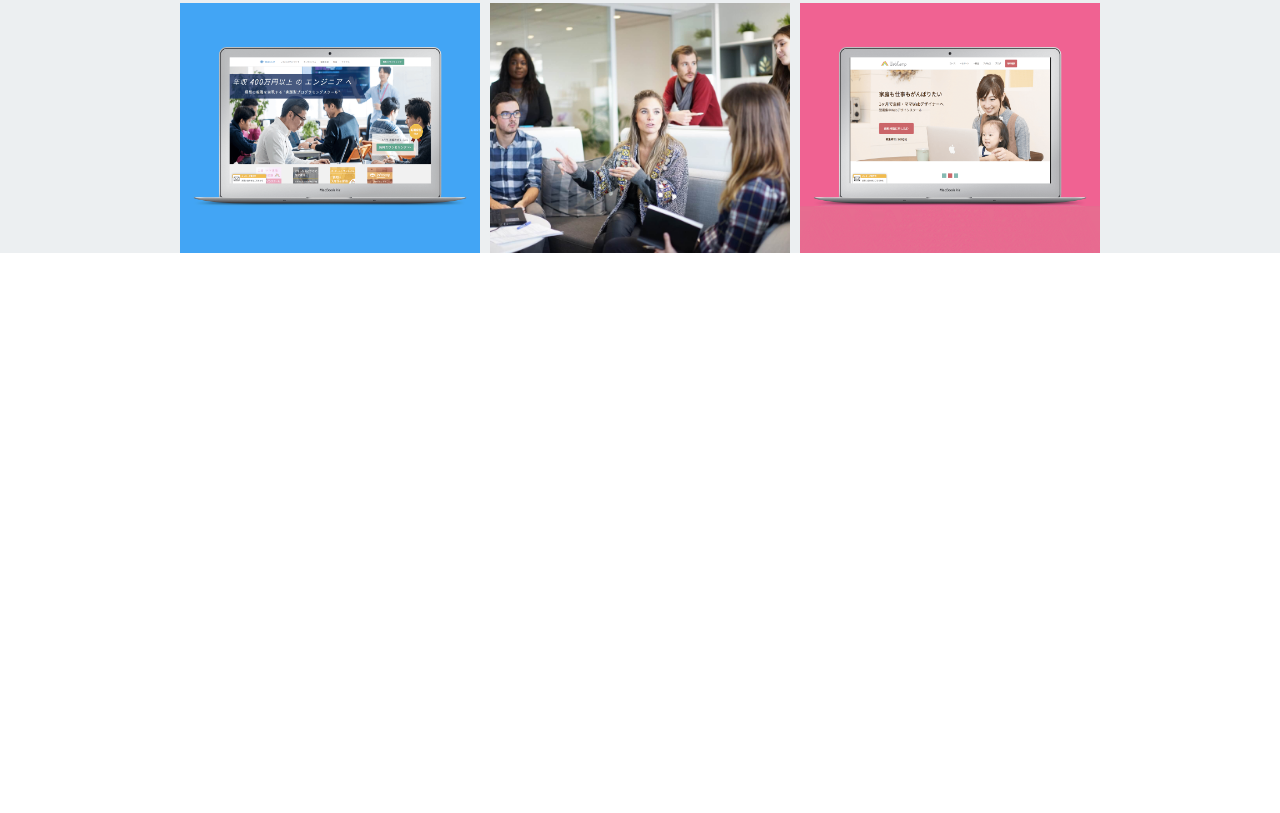
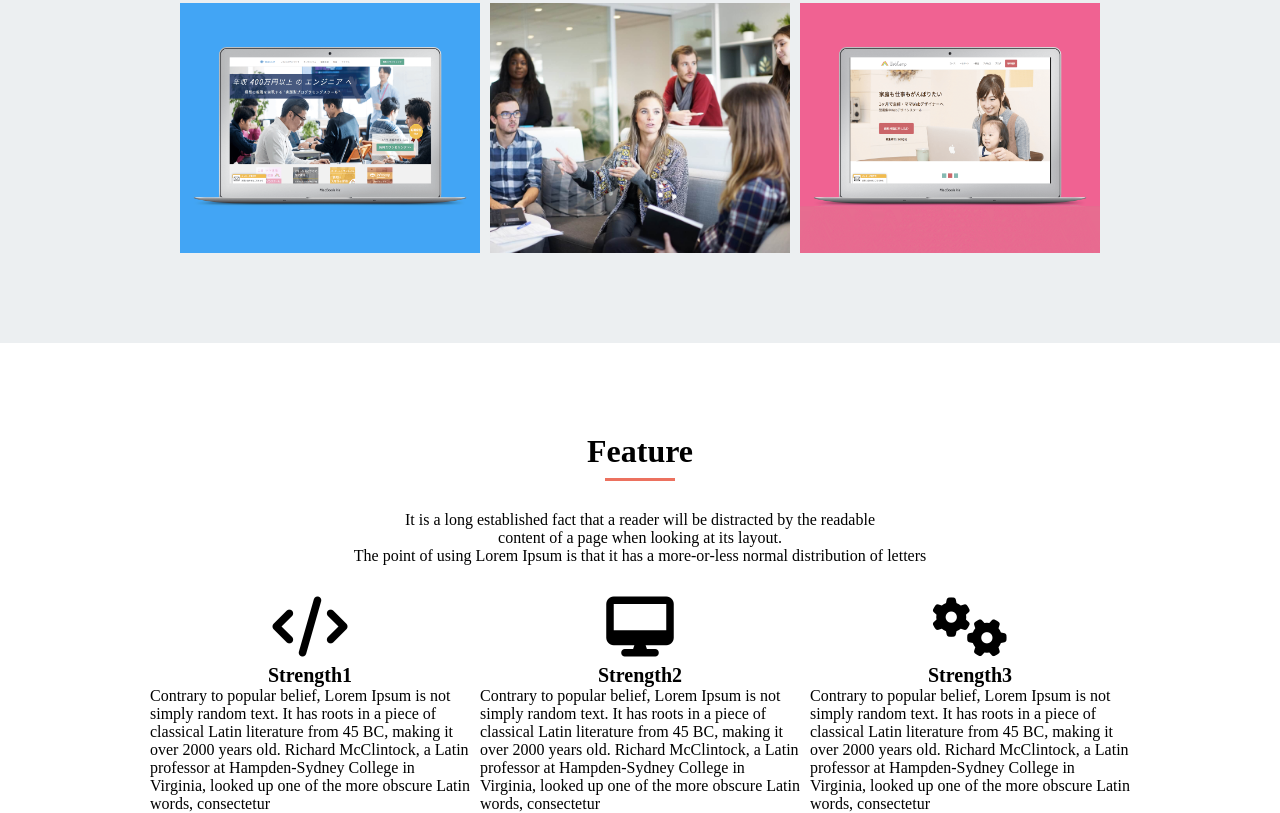
Before and after one commit to sf-12/WEBCAMP_Mysite, a plain HTML site: page index.html in a window 1280 px wide. Shown: the part 1229-2042 px from the top of the page. Before the commit the page ends 1572 px from the top, so only its background shows below. Drawn offline with Linux system fonts and the light colour scheme.

Commit message:
make featuture

```diff
--- a/index.html
+++ b/index.html
@@ -2,6 +2,8 @@
 <html lang="ja">
   <head>
     <meta charset="UTF-8"/>
+    <!-- FontAwesomeの読み込み -->
+    <script src="https://kit.fontawesome.com/c826cbed9f.js" crossorigin="anonymous"></script>
     <link rel="stylesheet" href="style.css" />
     <title>WALS成果物</title>
   </head>
@@ -38,13 +40,14 @@
     <main>
       <!-- メインビジュアル -->
       <div class="main-visual" id="mv">
-        <h1>Lorem Ipsum</h1>
-        <p>simply dummy text of the printing</p>
+        <h1 class="mv-title">Lorem Ipsum</h1>
+        <p class="mv-sub-title">simply dummy text of the printing</p>
       </div>
+
       <!-- Portfolio -->
       <div class="portfolio" id="portfolio">
-        <h2>Portfolio</h2>
-        <p>
+        <h2 class="portfolio-title">Portfolio</h2>
+        <p class="portfolio-text">
           It is a long established fact that a reader will be distracted by the readable<br>
           content of a page when looking at its layout.<br>
           The point of using Lorem Ipsum is that it has a more-or-less normal distribution of letters
@@ -58,6 +61,39 @@
           <div class="pict pic6"></div>
         </div>
       </div>
+
+      <!-- Feature -->
+      <div class="feature" id="feature">
+        <h2 class="feature-title">Feature</h2>
+        <p class="feature-text">
+          It is a long established fact that a reader will be distracted by the readable<br>
+          content of a page when looking at its layout.<br>
+          The point of using Lorem Ipsum is that it has a more-or-less normal distribution of letters
+        </p>
+        <div class="strengths">
+          <div class="strength st1">
+            <i class="fas fa-code"></i>
+            <h2 class="strength-title">Strength1</h2>
+            <p class="strength-text">
+              Contrary to popular belief, Lorem Ipsum is not simply random text. It has roots in a piece of classical Latin literature from 45 BC, making it over 2000 years old. Richard McClintock, a Latin professor at Hampden-Sydney College in Virginia, looked up one of the more obscure Latin words, consectetur
+            </p>
+          </div>
+          <div class="strength st2">
+            <i class="fas fa-desktop"></i>
+            <h2 class="strength-title">Strength2</h2>
+            <p class="strength-text">
+              Contrary to popular belief, Lorem Ipsum is not simply random text. It has roots in a piece of classical Latin literature from 45 BC, making it over 2000 years old. Richard McClintock, a Latin professor at Hampden-Sydney College in Virginia, looked up one of the more obscure Latin words, consectetur
+            </p>
+          </div>
+          <div class="strength st3">
+            <i class="fas fa-cogs"></i>
+            <h2 class="strength-title">Strength3</h2>
+            <p class="strength-text">
+              Contrary to popular belief, Lorem Ipsum is not simply random text. It has roots in a piece of classical Latin literature from 45 BC, making it over 2000 years old. Richard McClintock, a Latin professor at Hampden-Sydney College in Virginia, looked up one of the more obscure Latin words, consectetur
+            </p>
+          </div>
+        </div>
+      </div>
     </main>
 
     <!-- フッター -->
--- a/style.css
+++ b/style.css
@@ -37,10 +37,6 @@ a {
   color: #fafafa;
 }
 
-main {
-  background-color: #eceff1;
-}
-
 .main-visual {
   background-image: url(img/mv.png);
   background-repeat: no-repeat;
@@ -51,27 +47,39 @@ main {
   color: #fafafa;
 }
 
-.main-visual h1 {
+.mv-title {
   font-size: 64px;
   padding-top: 200px;
 }
 
-.main-visual p {
+.mv-subtitle {
   font-size: 20px;
   padding-top: 10px;
 }
 
 .portfolio {
+  background-color: #eceff1;
+}
+
+.feature {
+  width: 980px;
+  margin: 0 auto;
+}
+
+.portfolio,
+.feature {
   text-align: center;
   color: #000;
 }
 
-.portfolio h2 {
+.portfolio-title,
+.feature-title {
   padding-top: 90px;
   font-size: 32px;
 }
 
-.portfolio h2::after {
+.portfolio-title::after,
+.feature-title::after {
   content: "";
   display: block;
   margin: 8px auto 0 auto;
@@ -80,7 +88,8 @@ main {
   background-color: #ec715f;
 }
 
-.portfolio p {
+.portfolio-text,
+.feature-text {
   font-size: 16px;
   padding: 30px 0;
 }
@@ -88,8 +97,9 @@ main {
 .picts {
   display: flex;
   flex-wrap: wrap;
-  margin: 0 auto 90px auto;
+  margin: 0 auto;
   width: 920px;
+  padding-bottom: 90px;
 }
 
 .pict {
@@ -130,3 +140,26 @@ main {
 .pic6 {
   background-image: url(img/webcamp-mother.png);
 }
+
+.strengths {
+  display: flex;
+  font-size: 60px;
+}
+
+.strength {
+  width: 320px;
+}
+
+.strength-title {
+  font-size: 20px;
+}
+
+.strength-text {
+  font-size: 16px;
+  text-align: left;
+}
+
+.st2 {
+  margin-left: 10px;
+  margin-right: 10px;
+}
```
